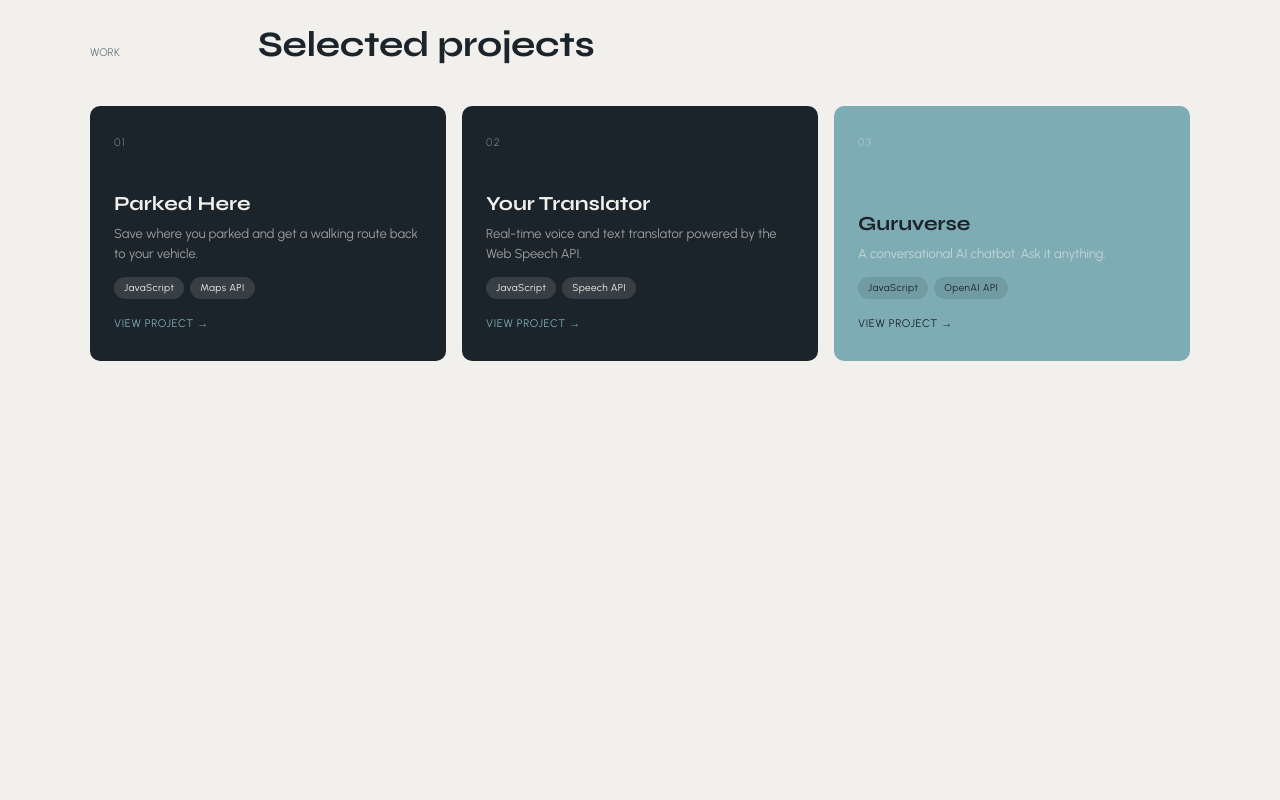
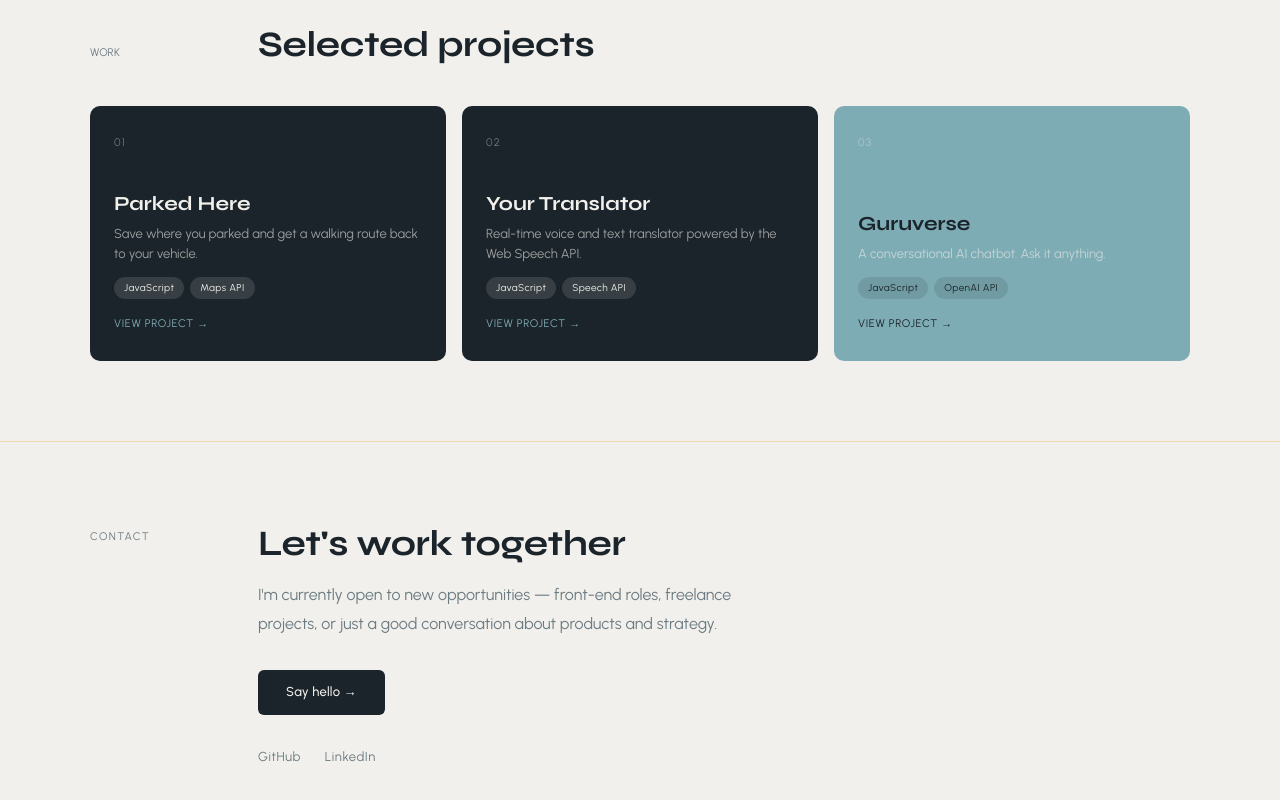
Before and after one commit to hicamilla/camilla-portfolio, a React (Vite) app: page / in a window 1280 px wide. Shown: the part 1575-2375 px from the top of the page. Before the commit the page ends 2016 px from the top, so only its background shows below. Built offline with nearby package versions, Linux system fonts and the light colour scheme.

Commit message:
add contact section

```diff
--- a/src/App.jsx
+++ b/src/App.jsx
@@ -2,6 +2,7 @@ import Hero from './components/Hero'
 import About from './components/About'
 import Skills from './components/Skills'
 import Projects from './components/Projects'
+import Contact from './components/Contact'
 
 function App() {
   return (
@@ -10,6 +11,7 @@ function App() {
       <About />
       <Skills />
       <Projects />
+      <Contact />
     </div>
   )
 }
--- /dev/null
+++ b/src/components/Contact.css
@@ -0,0 +1,79 @@
+.contact {
+  padding: 80px 48px;
+  border-top: 0.5px solid var(--color-surface);
+}
+
+.contact-inner {
+  max-width: 1100px;
+  margin: 0 auto;
+  display: flex;
+  gap: 48px;
+  align-items: flex-start;
+}
+
+.contact-label {
+  font-size: 11px;
+  letter-spacing: 0.12em;
+  text-transform: uppercase;
+  color: var(--color-muted);
+  flex-shrink: 0;
+  width: 120px;
+  padding-top: 6px;
+}
+
+.contact-content {
+  flex: 1;
+}
+
+.contact-heading {
+  font-family: var(--font-heading);
+  font-size: clamp(24px, 2.8vw, 36px);
+  font-weight: 700;
+  color: var(--color-text);
+  margin-bottom: 16px;
+  letter-spacing: -0.01em;
+  line-height: 1.2;
+}
+
+.contact-sub {
+  font-size: 16px;
+  color: var(--color-muted);
+  line-height: 1.8;
+  max-width: 520px;
+  margin-bottom: 32px;
+}
+
+.contact-btn {
+  display: inline-block;
+  background: var(--color-text);
+  color: var(--color-bg);
+  font-family: var(--font-body);
+  font-size: 13px;
+  font-weight: 500;
+  padding: 12px 28px;
+  border-radius: 6px;
+  text-decoration: none;
+  letter-spacing: 0.02em;
+  transition: opacity 0.2s ease;
+  margin-bottom: 32px;
+}
+
+.contact-btn:hover {
+  opacity: 0.8;
+}
+
+.contact-links {
+  display: flex;
+  gap: 24px;
+}
+
+.contact-links a {
+  font-size: 13px;
+  color: var(--color-muted);
+  text-decoration: none;
+  letter-spacing: 0.04em;
+}
+
+.contact-links a:hover {
+  color: var(--color-text);
+}
--- /dev/null
+++ b/src/components/Contact.jsx
@@ -0,0 +1,26 @@
+import './Contact.css'
+
+function Contact() {
+  return (
+    <section className="contact" id="contact">
+      <div className="contact-inner">
+        <span className="contact-label">Contact</span>
+        <div className="contact-content">
+          <h2 className="contact-heading">Let's work together</h2>
+            <p className="contact-sub">
+            I'm currently open to new opportunities — front-end roles, freelance projects, or just a good conversation about products and strategy.
+          </p>
+          <a href="mailto:hicamillacardoso@gmail.com" className="contact-btn">
+            Say hello →
+          </a>
+          <div className="contact-links">
+            <a href="https://github.com/hicamilla" target="_blank" rel="noreferrer">GitHub</a>
+            <a href="https://www.linkedin.com/in/hicamilla" target="_blank" rel="noreferrer">LinkedIn</a>
+          </div>
+        </div>
+      </div>
+    </section>
+  )
+}
+
+export default Contact
```
